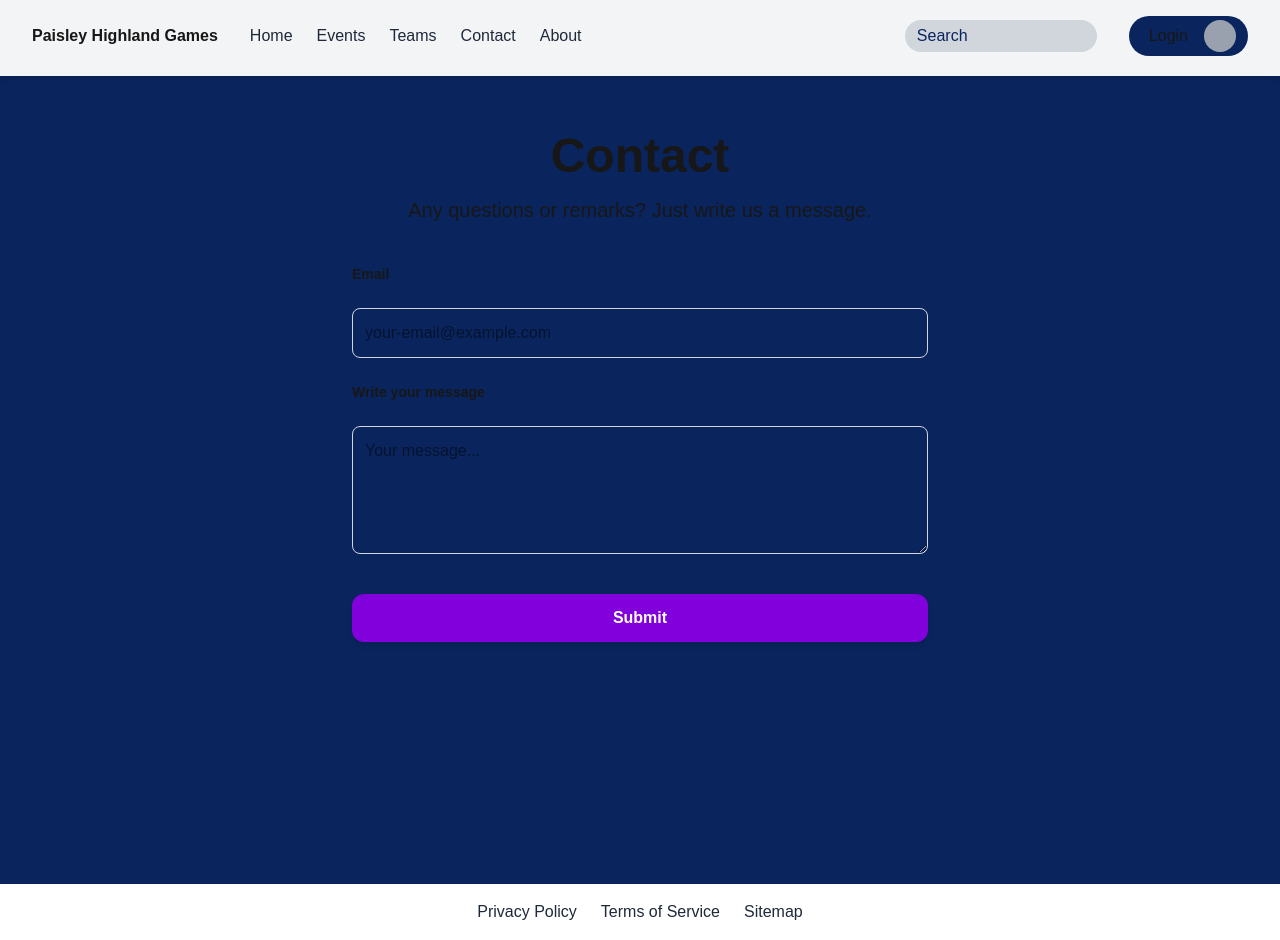
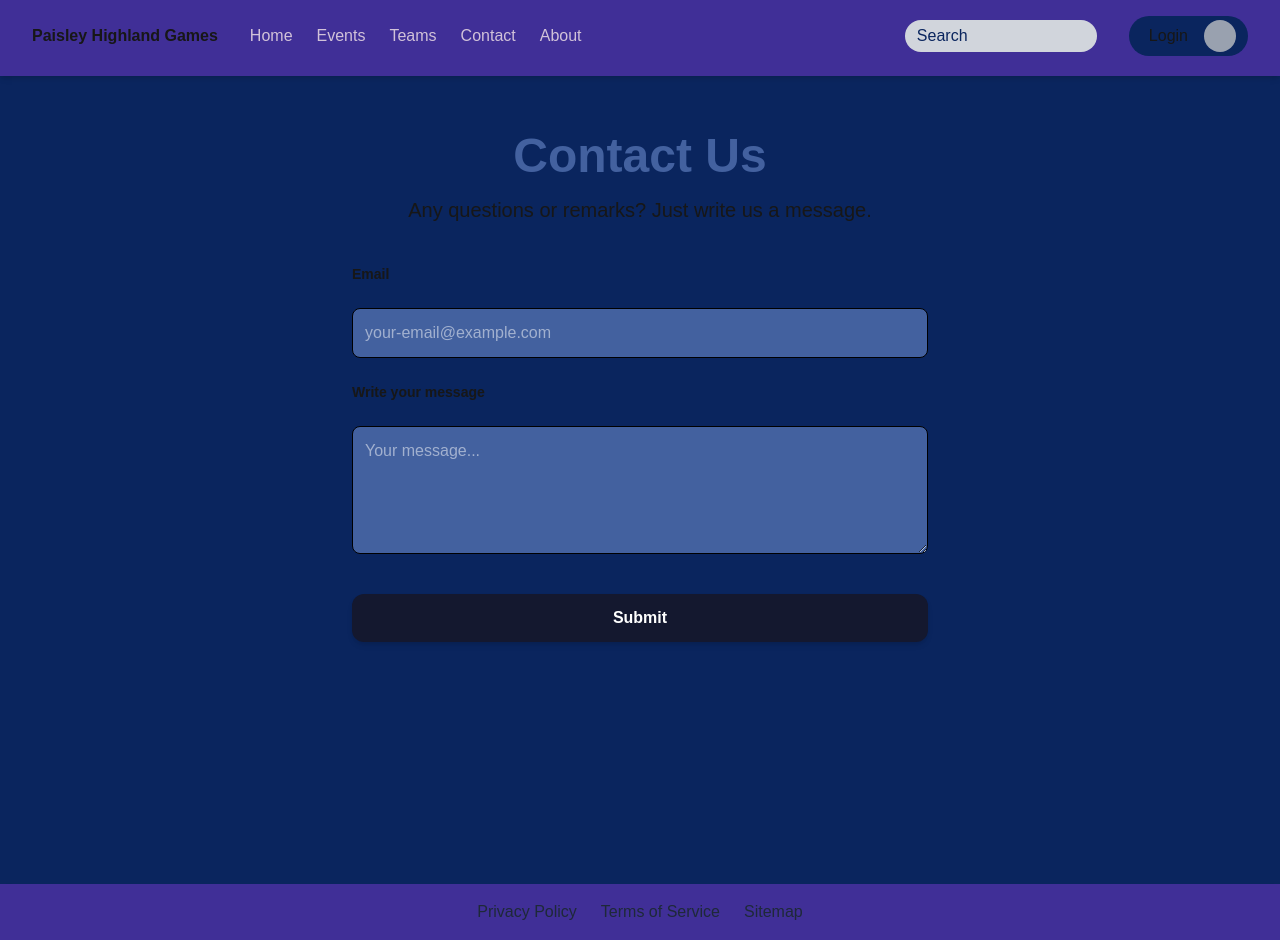
Before and after one commit to FEDavid/COMP10020---Internet-Technologies-CW2, a Next.js app in the folder cw2-paisley-highland-games/: page /contact in a window 1280 px wide. Built offline with nearby package versions, Linux system fonts and the light colour scheme.

Commit message:
Design updated

```diff
--- a/cw2-paisley-highland-games/app/about/page.tsx
+++ b/cw2-paisley-highland-games/app/about/page.tsx
@@ -2,10 +2,10 @@ export default function About() {
 return (
     <div className="min-h-screen flex flex-col items-center bg-[var(--background)] text-[var(--foreground)] px-4">
 
-    <h1 className="text-5xl font-bold mt-12 text-center">About</h1>
+    <h1 className="text-5xl font-bold mt-12 text-center text-[#43619f]">About</h1>
 
     <div className="flex-1 flex items-center justify-center w-full">
-        <div className="bg-white dark:bg-gray-800 text-gray-900 dark:text-gray-100 p-8 rounded-xl shadow-lg max-w-2xl text-center">
+        <div className="p-8 rounded-xl shadow-lg max-w-2xl text-center bg-[#43619f] text-white">
         <p className="text-lg leading-relaxed">
             This website has been created for the Paisley Highland Games as part of the second coursework for the Internet Technologies course.
             The site has been developed by <strong>David Mould</strong> and <strong>Lea-Line Saad</strong>, providing information about events, teams, and contact details.
--- a/cw2-paisley-highland-games/app/components/ui/footer.tsx
+++ b/cw2-paisley-highland-games/app/components/ui/footer.tsx
@@ -3,8 +3,8 @@
 import Link from "next/link";
 
 export default function Footer() {
-  return (
-    <footer className="w-full bg-white px-8 py-4 shadow-md dark:bg-gray-900">
+return (
+    <footer className="w-full bg-[#402f97] px-8 py-4 shadow-md">
         <ul className="flex space-x-6 justify-center">
             <li>
                 <Link href="/privacy" className="text-gray-800 dark:text-gray-200 hover:underline">
@@ -23,5 +23,5 @@ export default function Footer() {
             </li>
         </ul>
     </footer>
-  );
+);
 }
--- a/cw2-paisley-highland-games/app/components/ui/navbar.tsx
+++ b/cw2-paisley-highland-games/app/components/ui/navbar.tsx
@@ -4,32 +4,32 @@ import Link from "next/link";
 
 export default function Navbar() {
     return (
-        <nav className="w-full px-8 pt-4 pb-5 shadow-md bg-gray-100 dark:bg-gray-900 mb-2 flex justify-between items-center">
+        <nav className="w-full px-8 pt-4 pb-5 shadow-md bg-[#402f97] mb-2 flex justify-between items-center">
             <div id="leftside_nav" className="flex flex-row gap-8">
                 <p className="font-black">Paisley Highland Games</p>
                 <ul className="flex space-x-6">
                     <li>
-                        <Link href="/" className="text-gray-800 dark:text-gray-200 hover:underline">
+                        <Link href="/" className="text-[#d1c2d9] hover:underline">
                             Home
                         </Link>
                     </li>
                     <li>
-                        <Link href="/events" className="text-gray-800 dark:text-gray-200 hover:underline">
+                        <Link href="/events" className="text-[#d1c2d9] hover:underline">
                             Events
                         </Link>
                     </li>
                     <li>
-                        <Link href="/teams" className="text-gray-800 dark:text-gray-200 hover:underline">
+                        <Link href="/teams" className="text-[#d1c2d9] hover:underline">
                             Teams
                         </Link>
                     </li>
                     <li>
-                        <Link href="/contact" className="text-gray-800 dark:text-gray-200 hover:underline">
+                        <Link href="/contact" className="text-[#d1c2d9] hover:underline">
                             Contact
                         </Link>
                     </li>
                     <li>
-                        <Link href="/about" className="text-gray-800 dark:text-gray-200 hover:underline">
+                        <Link href="/about" className="text-[#d1c2d9] hover:underline">
                             About
                         </Link>
                     </li>
--- a/cw2-paisley-highland-games/app/contact/page.tsx
+++ b/cw2-paisley-highland-games/app/contact/page.tsx
@@ -2,7 +2,7 @@ export default function Contact() {
 return (
     <div className="min-h-screen flex flex-col items-center bg-[var(--background)] text-[var(--foreground)] px-4">
 
-    <h1 className="text-5xl font-bold mt-12 text-center">Contact</h1>
+    <h1 className="text-5xl font-bold mt-12 text-center text-[#43619f]">Contact Us</h1>
 
     <p className="text-xl mt-4 mb-10 text-center">
         Any questions or remarks? Just write us a message.
@@ -14,21 +14,21 @@ return (
         <label className="text-sm font-semibold">Email</label>
         <input
         type="email"
-        className="w-full p-3 rounded-lg border border-gray-300 text-black"
+        className="w-full p-3 rounded-lg border border-black bg-[#43619f] text-white"
         placeholder="your-email@example.com"
         />
 
         {/* Message */}
         <label className="text-sm font-semibold">Write your message</label>
         <textarea
-        className="w-full h-32 p-3 rounded-lg border border-gray-300 text-black"
+        className="w-full h-32 p-3 rounded-lg border border-black bg-[#43619f] text-white"
         placeholder="Your message..."
         />
 
         {/* Submit button */}
         <button
         type="submit"
-        className="mt-4 py-3 px-6 bg-purple-700 hover:bg-purple-800 text-white font-semibold rounded-xl shadow-md"
+        className="mt-4 py-3 px-6 bg-[#14182f] hover:bg-[#1c2143] text-white font-semibold rounded-xl shadow-md"
         >
         Submit
         </button>
--- a/cw2-paisley-highland-games/app/page.tsx
+++ b/cw2-paisley-highland-games/app/page.tsx
@@ -3,7 +3,7 @@ import Image from "next/image";
 export default function Home() {
   return (
     <section className="flex flex-col items-center justify-center py-2 bg-(--background) h-full w-full">
-      <h1 className="text-4xl font-bold mb-6 text-gray-900 dark:text-gray-100">
+      <h1 className="text-4xl font-bold mb-6 text-[#43619f]">
         Welcome to the Paisley Highland Games!
       </h1>
       <p className="text-lg text-center max-w-2xl mb-8 text-gray-700 dark:text-gray-300">Experience the thrill of traditional Scottish sports, music, and culture right here in Paisley. Join us for a day filled with excitement, camaraderie, and unforgettable memories!
```
